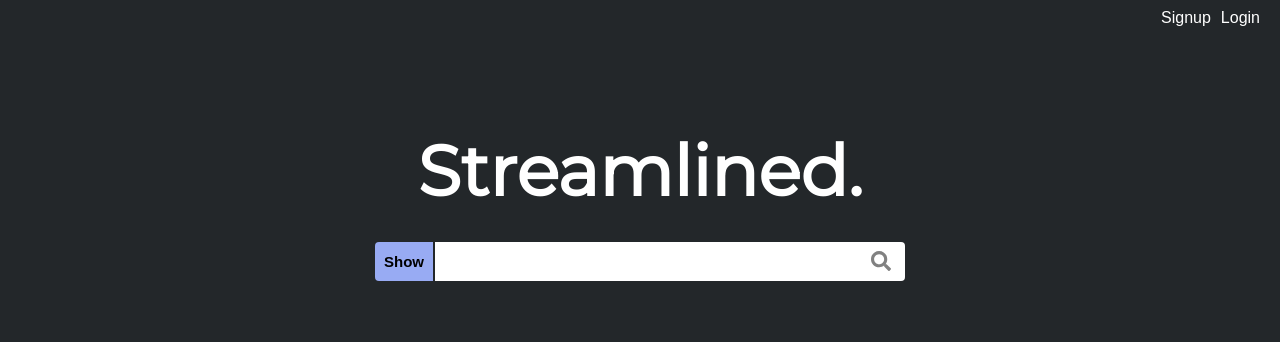
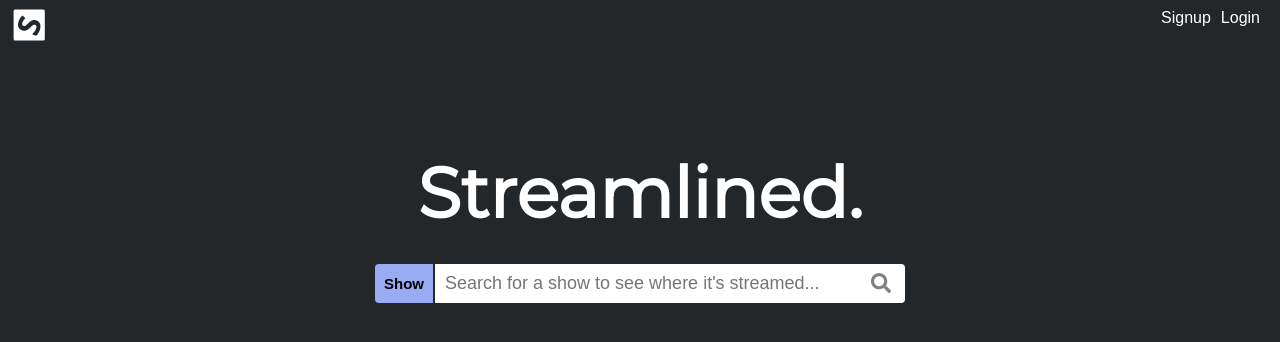
Before and after one commit to leon-i/Streamlined, a React (Create React App) app in the folder frontend/: page / in a window 1280 px wide. Shown: the top 342 px of the page. Built offline with nearby package versions, Linux system fonts and the light colour scheme; no server answers.

Commit message:
Styling and button functionality, fixed search errors

```diff
--- a/frontend/src/actions/search_actions.js
+++ b/frontend/src/actions/search_actions.js
@@ -1,6 +1,8 @@
 import * as SearchAPIUtil from '.././util/search_api_util';
 
 export const RECEIVE_SEARCH_RESULT = 'RECEIVE_SEARCH_RESULT';
+export const RECEIVE_SEARCH_ERRORS = 'RECEIVE_SEARCH_ERRORS';
+export const CLEAR_SEARCH_ERRORS = 'CLEAR_SEARCH_ERRORS';
 export const CLEAR_SEARCH_RESULT = 'CLEAR_SEARCH_RESULT';
 
 const receiveSearchResult = result => ({
@@ -8,12 +10,22 @@ const receiveSearchResult = result => ({
     result
 });
 
+export const receiveSearchErrors = errors => ({
+    type: RECEIVE_SEARCH_ERRORS,
+    errors
+});
+
+export const clearSearchErrors = () => ({
+    type: CLEAR_SEARCH_ERRORS
+});
+
 export const clearSearchResult = () => ({
     type: CLEAR_SEARCH_RESULT
 });
 
 export const requestSearchResult = query => dispatch =>
-    SearchAPIUtil.search(query).then(result => dispatch(receiveSearchResult(result)));
+    SearchAPIUtil.search(query).then(result => dispatch(receiveSearchResult(result)),
+    errors => dispatch(receiveSearchErrors(errors)));
 
 // export const requestSearchResult = query => dispatch => {
 //     debugger
--- a/frontend/src/components/navbar/navbar.jsx
+++ b/frontend/src/components/navbar/navbar.jsx
@@ -38,7 +38,10 @@ class NavBar extends React.Component {
   render() {
       return (
         <nav className='navbar flex'>
-            { this.getLinks() }
+          <Link to={'/'}>
+            <img className='logo' src={process.env.PUBLIC_URL + '/Streamlined_Logo.svg'} alt='stream-logo' />
+          </Link>
+          { this.getLinks() }
         </nav>
       );
   }
--- a/frontend/src/components/search_results/search_results.jsx
+++ b/frontend/src/components/search_results/search_results.jsx
@@ -3,6 +3,7 @@ import '../../stylesheets/search_results.css';
 // import { Link } from 'react-redux';
 
 const SearchResults = ({ media, imageUrl, providers }) => {
+    if (!media || !imageUrl || !providers) return null;
     const providersRender = providers.map((provider, idx) => (
         <li key={idx}>
             <a href={`https://${provider}.com`}>
--- a/frontend/src/components/searchbar/searchbar.jsx
+++ b/frontend/src/components/searchbar/searchbar.jsx
@@ -55,6 +55,7 @@ class SearchBar extends React.Component {
 
     handleSubmit(e) {
         e.preventDefault();
+        this.props.clearSearchErrors();
         this.props.clearSearchResult();
         const { mediaType, title } = this.state;
         this.setState({
@@ -68,17 +69,12 @@ class SearchBar extends React.Component {
                 loading: false,
                 done: true
             })
-        }).catch(error => {
-            return this.setState({
-                loading: false,
-                errors: 'Content not found'
-            })
-        });
+        })
     }
 
     render() {
-        const { loading, done, errors, mediaType, showDropdown } = this.state;
-        const { searchResults } = this.props;
+        const { loading, done, mediaType, showDropdown } = this.state;
+        const { searchResults, search } = this.props;
         const result = Object.values(searchResults)[0];
         let media;
         let imageUrl;
@@ -89,7 +85,10 @@ class SearchBar extends React.Component {
             providers = result.providers;
         }
 
-        const resultsRender = done && !errors.length ? (
+        const placeholderMessage = mediaType === "Show" ? "Search for a show to see where it's streamed..."
+            : "Search for a movie to see where it's streamed...";
+
+        const resultsRender = done && !search.length ? (
             <SearchResults media={media} imageUrl={imageUrl} providers={providers} />
         ) : (
             <>
@@ -103,8 +102,8 @@ class SearchBar extends React.Component {
             </>
         )
 
-        const errorsRender = errors ? (
-            <h2 className='error-message'>{errors}</h2>
+        const errorsRender = search.length ? (
+            <h2 className='error-message'>Content not found.</h2>
         ) : (
             <>
             </>
@@ -117,7 +116,10 @@ class SearchBar extends React.Component {
                     toggleDropdown={this.toggleDropdown}
                     showDropdown={showDropdown} />
                     <div className='search-bar flex'>
-                        <input type="text" onChange={this.handleChange('title')} onKeyDown={this.handleEnter} />
+                        <input type="text"
+                            onChange={this.handleChange('title')}
+                            onKeyDown={this.handleEnter}
+                            placeholder={placeholderMessage} />
                         <button className='search-btn' onClick={this.handleSubmit}>
                             <FontAwesomeIcon icon={faSearch} />
                         </button>
--- a/frontend/src/components/searchbar/searchbar_container.jsx
+++ b/frontend/src/components/searchbar/searchbar_container.jsx
@@ -1,14 +1,16 @@
 import { connect } from 'react-redux';
-import { requestSearchResult, clearSearchResult } from '../../actions/search_actions';
+import { requestSearchResult, clearSearchResult, clearSearchErrors } from '../../actions/search_actions';
 import SearchBar from './searchbar';
 
-const mapStateToProps = ({ searchResults }) => ({
-    searchResults
+const mapStateToProps = ({ searchResults, errors: { search } }) => ({
+    searchResults,
+    search
 })
 
 const mapDispatchToProps = dispatch => ({
     requestSearchResult: query => dispatch(requestSearchResult(query)),
-    clearSearchResult: () => dispatch(clearSearchResult())
+    clearSearchResult: () => dispatch(clearSearchResult()),
+    clearSearchErrors: () => dispatch(clearSearchErrors())
 });
 
 export default connect(mapStateToProps, mapDispatchToProps)(SearchBar);
--- a/frontend/src/reducers/errors/errors_reducer.js
+++ b/frontend/src/reducers/errors/errors_reducer.js
@@ -1,7 +1,9 @@
 import { combineReducers } from 'redux';
 
-import SessionErrorsReducer from './session_errors_reducer';
+import sessionErrorsReducer from './session_errors_reducer';
+import searchErrorsReducer from './search_errors_reducer';
 
 export default combineReducers({
-  session: SessionErrorsReducer
+  session: sessionErrorsReducer,
+  search: searchErrorsReducer
 });
--- /dev/null
+++ b/frontend/src/reducers/errors/search_errors_reducer.js
@@ -0,0 +1,17 @@
+import { RECEIVE_SEARCH_ERRORS, CLEAR_SEARCH_ERRORS, RECEIVE_SEARCH_RESULT } from '../../actions/search_actions';
+
+  const _nullErrors = [];
+
+export default (state = _nullErrors, action) => {
+  Object.freeze(state);
+  switch(action.type) {
+    case RECEIVE_SEARCH_ERRORS:
+      return [action.errors.message];
+    case CLEAR_SEARCH_ERRORS:
+        return _nullErrors;
+    case RECEIVE_SEARCH_RESULT:
+      return _nullErrors;
+    default:
+      return state;
+  }
+};
--- a/frontend/src/stylesheets/navbar.css
+++ b/frontend/src/stylesheets/navbar.css
@@ -1,6 +1,36 @@
 .navbar {
     flex-direction: row;
-    justify-content: flex-end;
+    justify-content: space-between;
+}
+
+.logo {
+    height: 40px;
+    width: 45px;
+    margin: 5px 0 0 5px;
+    cursor: pointer;
+}
+
+.logo:hover {
+    width: 50px;
+    animation: shake 0.75s cubic-bezier(.36,.07,.19,.97) both;
+}
+
+@keyframes shake {
+    10%, 90% {
+        transform: translate3d(-1px, 0, 0);
+    }
+
+    20%, 80% {
+        transform: translate3d(2px, 0, 0);
+    }
+
+    30%, 50%, 70% {
+        transform: translate3d(-3px, 0, 0);
+    }
+
+    40%, 60% {
+        transform: translate3d(3px, 0, 0);
+    }
 }
 
 .github-logo {
--- a/frontend/src/stylesheets/search_results.css
+++ b/frontend/src/stylesheets/search_results.css
@@ -112,7 +112,15 @@
 
 .btn-dropdown {
     flex-direction: column;
-    height: 84px;
+}
+
+.show {
+  height: 84px;
+}
+
+.hide {
+  height: 40px;
+  margin-bottom: 44px;
 }
 
 .show button:last-child {
@@ -147,6 +155,6 @@
 .error-message {
   font-size: 20px;
   font-weight: bold;
-  margin-top: 20px;
+  margin-bottom: 30px;
   color: red;
 }
```
Also changed, not shown: frontend/public/Streamlined_Logo.svg (added), frontend/src/reducers/errors/session_errors_reducer.js (indentation only), 1 other file (tests, documents, lock files or other folders).
